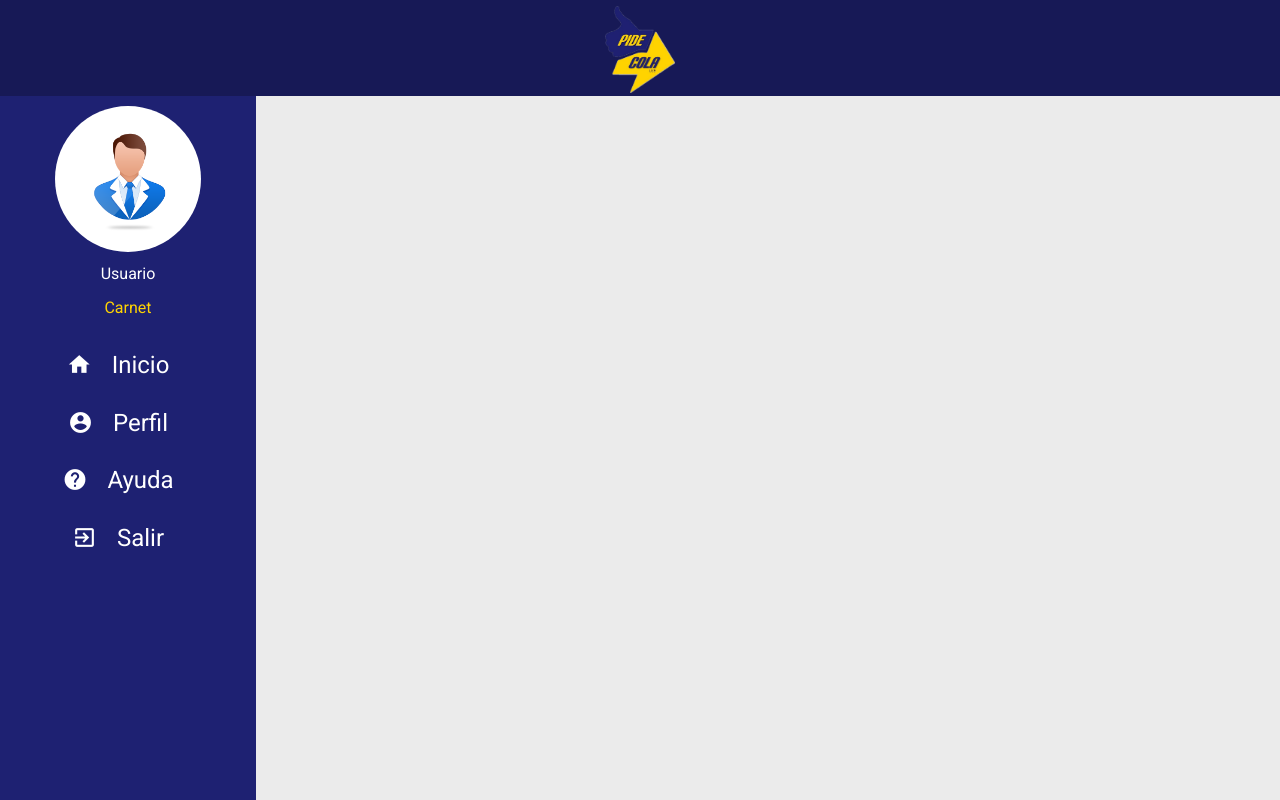
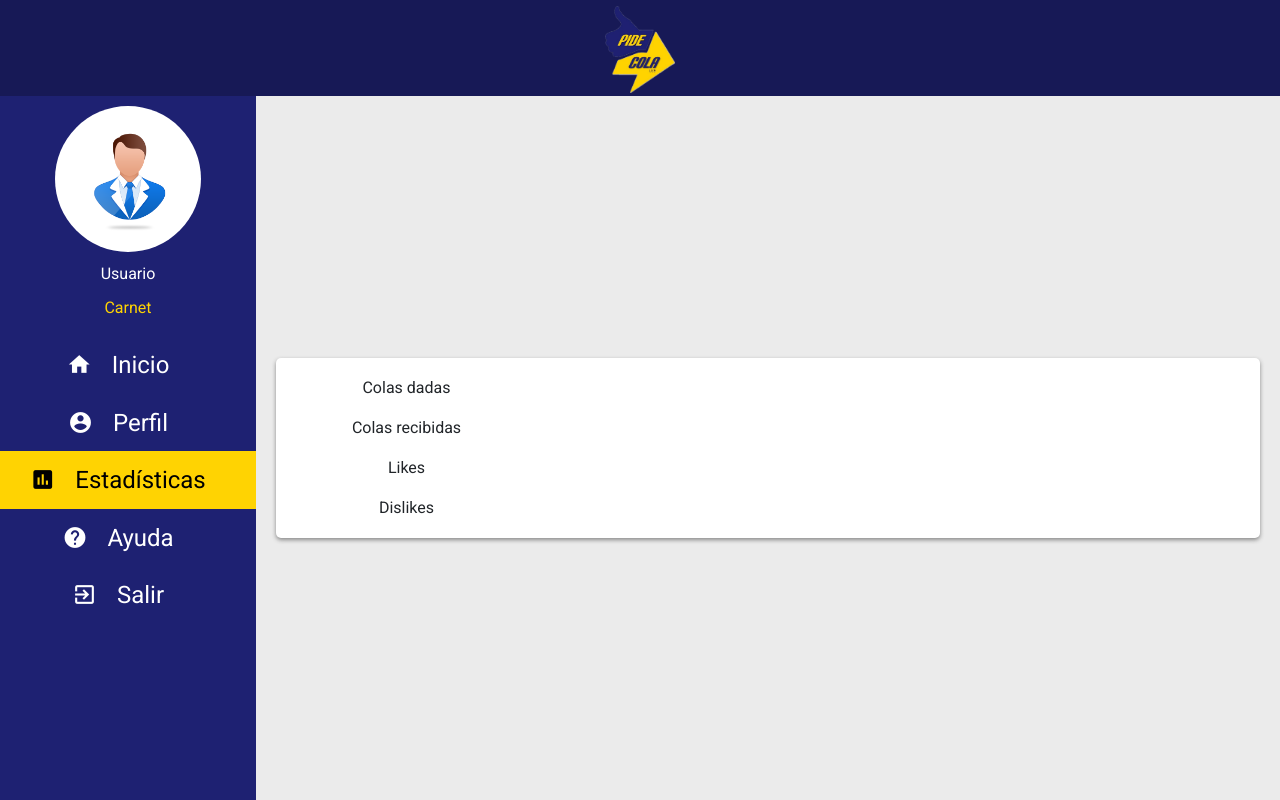
Before and after one commit to gnus19/pidecola3.0-front, a React (Create React App) app: page /stats in a window 1280 px wide. Built offline with nearby package versions, Linux system fonts and the light colour scheme; no server answers; sample sign-in values are in the browser's storage.

Commit message:
Vista de Estadisticas

```diff
--- a/src/App.js
+++ b/src/App.js
@@ -13,6 +13,7 @@ import Main from "containers/Main";
 import Profile from "containers/Profile";
 import VehicleDetail from "containers/VehicleDetail";
 import DeleteVehicle from "containers/DeleteVehicle";
+import Stats from "containers/Stats";
 import RoutesList from "containers/RoutesList";
 import AvailablePassengers from "./containers/AvailablePassengers";
 import WaitOffer from "./containers/WaitOffer";
@@ -46,14 +47,6 @@ function App() {
               render={props => tokenRequired(HomePage, props)}
             />
             <Route
-              path="/ride"
-              render={props => tokenRequired(RoutesList, props)}
-            />
-            <Route
-              path="/passengers"
-              render={props => tokenRequired(AvailablePassengers, props)}
-            />
-            <Route
               path="/profile"
               render={props => tokenRequired(Profile, props)}
             />
@@ -64,6 +57,18 @@ function App() {
             <Route
               path="/deleteVehicle"
               render={props => tokenRequired(DeleteVehicle, props)}
+            />
+            <Route
+              path="/stats"
+              render={props => tokenRequired(Stats, props)}
+            />
+            <Route
+              path="/ride"
+              render={props => tokenRequired(RoutesList, props)}
+            />
+            <Route
+              path="/passengers"
+              render={props => tokenRequired(AvailablePassengers, props)}
             />
             <Route
               path="/waitOffer"
--- /dev/null
+++ b/src/assets/css/Stats.css
@@ -0,0 +1,9 @@
+.Stats {
+  display: flex;
+  flex-direction: column;
+  height: 100%;
+  width: 100%;
+  padding: 0 20px 0 20px;
+  justify-content: center;
+  align-items: center;
+}
--- a/src/containers/Main.jsx
+++ b/src/containers/Main.jsx
@@ -36,6 +36,8 @@ const Main = ({ children }) => {
       document.getElementById("homeOptions").style.color = "#000";
       document.getElementById("profileOptions").style.background = "#1e2172";
       document.getElementById("profileOptions").style.color = "#fff";
+      document.getElementById("statsOptions").style.background = "#1e2172";
+      document.getElementById("statsOptions").style.color = "#fff";
       document.getElementById("helpOptions").style.background = "#1e2172";
       document.getElementById("helpOptions").style.color = "#fff";
 
@@ -69,6 +71,17 @@ const Main = ({ children }) => {
       document.getElementById("profileOptions").style.color = "#000";
       document.getElementById("homeOptions").style.background = "#1e2172";
       document.getElementById("homeOptions").style.color = "#fff";
+      document.getElementById("statsOptions").style.background = "#1e2172";
+      document.getElementById("statsOptions").style.color = "#fff";
+      document.getElementById("helpOptions").style.background = "#1e2172";
+      document.getElementById("helpOptions").style.color = "#fff";
+    } else if (path === "stats") {
+      document.getElementById("statsOptions").style.background = "#ffd302";
+      document.getElementById("statsOptions").style.color = "#000";
+      document.getElementById("homeOptions").style.background = "#1e2172";
+      document.getElementById("homeOptions").style.color = "#fff";
+      document.getElementById("profileOptions").style.background = "#1e2172";
+      document.getElementById("profileOptions").style.color = "#fff";
       document.getElementById("helpOptions").style.background = "#1e2172";
       document.getElementById("helpOptions").style.color = "#fff";
     } else if (path === "help") {
@@ -78,6 +91,8 @@ const Main = ({ children }) => {
       document.getElementById("homeOptions").style.color = "#fff";
       document.getElementById("profileOptions").style.background = "#1e2172";
       document.getElementById("profileOptions").style.color = "#fff";
+      document.getElementById("statsOptions").style.background = "#1e2172";
+      document.getElementById("statsOptions").style.color = "#fff";
     } else {
     }
   });
@@ -132,6 +147,12 @@ const Main = ({ children }) => {
                     <span>Perfil</span>
                   </li>
                 </NavLink>
+                <NavLink to="/stats">
+                  <li className="Options" id="statsOptions">
+                    <i className="material-icons">assessment</i>
+                    <span>Estadísticas</span>
+                  </li>
+                </NavLink>
                 <NavLink to="/help">
                   <li className="Options" id="helpOptions">
                     <i className="material-icons">help</i>
--- a/src/containers/Profile.jsx
+++ b/src/containers/Profile.jsx
@@ -1,5 +1,4 @@
 import React, { Component } from "react";
-import { NavLink } from "react-router-dom";
 import {
   editProfile,
   editProfilePicture,
--- /dev/null
+++ b/src/containers/Stats.jsx
@@ -0,0 +1,118 @@
+import React, { Component } from "react";
+import {
+  ridesGiven,
+  ridesReceived,
+  likesReceived,
+  dislikesReceived
+} from "services/userServices";
+import "assets/css/Stats.css";
+import InputPC from "components/inputPc/InputPC";
+
+class Stats extends Component {
+  constructor(props) {
+    super(props);
+    this.state = {
+      ridesGiven: "",
+      ridesReceived: "",
+      likes: "",
+      dislikes: ""
+    };
+  }
+
+  componentDidMount() {
+    ridesGiven()
+      .then(res => res.json())
+      .then(response => {
+        console.log("Response: ", response);
+
+        this.setState({
+          ridesGiven: response.data
+        });
+      })
+
+      .catch(error => {
+        console.log("Catch", error);
+      });
+
+    ridesReceived()
+      .then(res => res.json())
+      .then(response => {
+        console.log("Response: ", response);
+
+        this.setState({
+          ridesReceived: response.data
+        });
+      })
+
+      .catch(error => {
+        console.log("Catch", error);
+      });
+
+    likesReceived()
+      .then(res => res.json())
+      .then(response => {
+        console.log("Response: ", response);
+
+        this.setState({
+          likes: response.data
+        });
+      })
+
+      .catch(error => {
+        console.log("Catch", error);
+      });
+
+    dislikesReceived()
+      .then(res => res.json())
+      .then(response => {
+        console.log("Response: ", response);
+
+        this.setState({
+          dislikes: response.data
+        });
+      })
+
+      .catch(error => {
+        console.log("Catch", error);
+      });
+  }
+
+  getRidesGiven = () => {};
+
+  render() {
+    return (
+      <div className="Stats">
+        <InputPC
+          fields={[
+            {
+              type: "input",
+              label: "Colas dadas",
+              value: this.state.ridesGiven,
+              attrs: {}
+            },
+            {
+              type: "input",
+              label: "Colas recibidas",
+              value: this.state.ridesReceived,
+              attrs: {}
+            },
+            {
+              type: "input",
+              label: "Likes",
+              value: this.state.likes,
+              attrs: {}
+            },
+            {
+              type: "input",
+              label: "Dislikes",
+              value: this.state.dislikes,
+              attrs: {}
+            }
+          ]}
+        />
+      </div>
+    );
+  }
+}
+
+export default Stats;
--- a/src/services/userServices.js
+++ b/src/services/userServices.js
@@ -33,6 +33,16 @@ export function sendCode(req) {
   });
 }
 
+export function infoProfile() {
+  return fetch(SERVER + "/users/view/profile", {
+    method: "GET",
+    headers: {
+      "Content-Type": "application/json",
+      Authorization: "Bearer " + localStorage.getItem("tkauth")
+    }
+  });
+}
+
 export function editProfile(req) {
   return fetch(SERVER + "/users/update/profile", {
     method: "PUT",
@@ -49,16 +59,6 @@ export function editProfilePicture(req) {
     method: "PUT",
     body: req,
     headers: {
-      Authorization: "Bearer " + localStorage.getItem("tkauth")
-    }
-  });
-}
-
-export function infoProfile() {
-  return fetch(SERVER + "/users/view/profile", {
-    method: "GET",
-    headers: {
-      "Content-Type": "application/json",
       Authorization: "Bearer " + localStorage.getItem("tkauth")
     }
   });
@@ -84,3 +84,43 @@ export function deleteVehicle(req) {
     }
   });
 }
+
+export function ridesGiven() {
+  return fetch(SERVER + "/statistics/rides/given", {
+    method: "GET",
+    headers: {
+      "Content-Type": "application/json",
+      Authorization: "Bearer " + localStorage.getItem("tkauth")
+    }
+  });
+}
+
+export function ridesReceived() {
+  return fetch(SERVER + "/statistics/rides/received", {
+    method: "GET",
+    headers: {
+      "Content-Type": "application/json",
+      Authorization: "Bearer " + localStorage.getItem("tkauth")
+    }
+  });
+}
+
+export function likesReceived() {
+  return fetch(SERVER + "/statistics/count/likes", {
+    method: "GET",
+    headers: {
+      "Content-Type": "application/json",
+      Authorization: "Bearer " + localStorage.getItem("tkauth")
+    }
+  });
+}
+
+export function dislikesReceived() {
+  return fetch(SERVER + "/statistics/count/dislikes", {
+    method: "GET",
+    headers: {
+      "Content-Type": "application/json",
+      Authorization: "Bearer " + localStorage.getItem("tkauth")
+    }
+  });
+}
```
